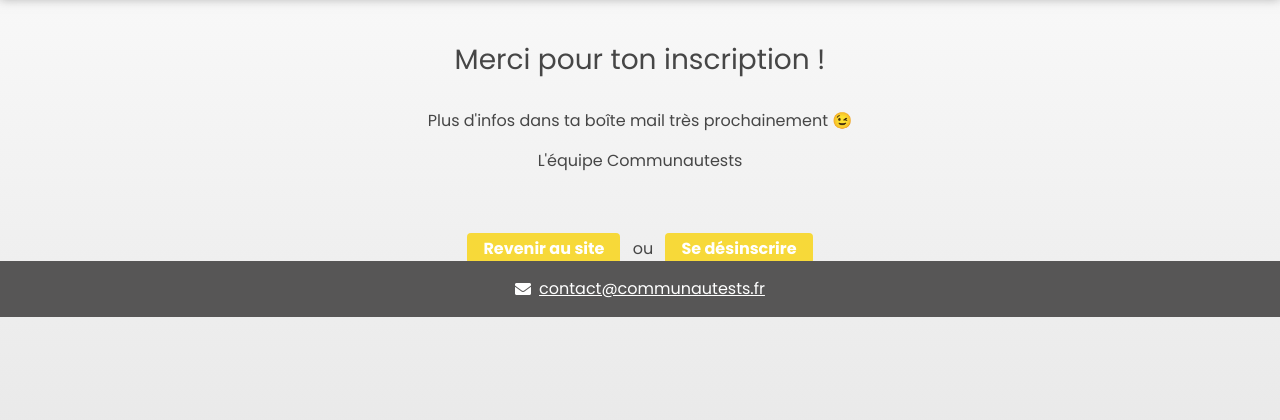
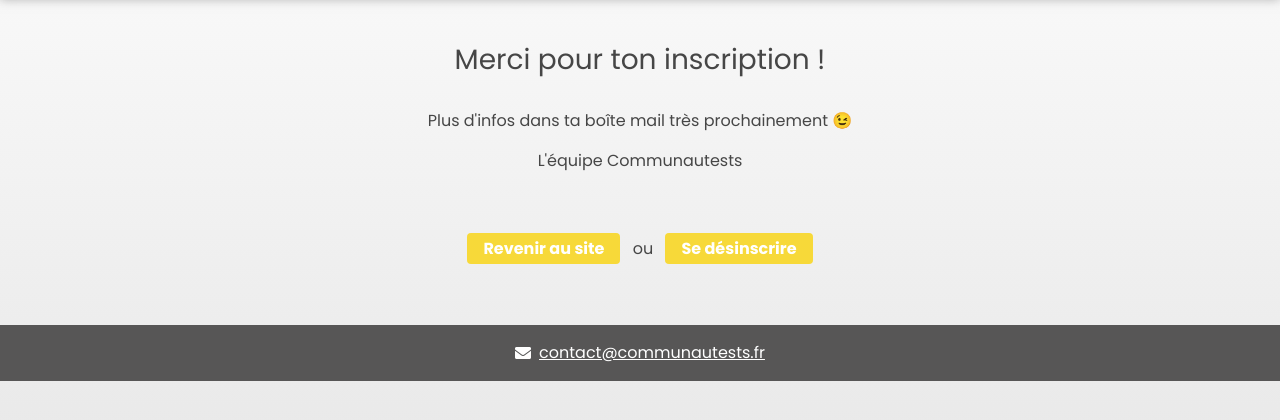
Before and after one commit to benj-p/prelaunch, a PHP site: page /merci.html in a window 1280 px wide. Shown: the part 363-783 px from the top of the page. Run offline with PHP 8.4, Linux system fonts and the light colour scheme.

Commit message:
Margin bottom to thanks buttons

```diff
--- a/css/style.css
+++ b/css/style.css
@@ -78,6 +78,7 @@ h2 {
 
 .thanks-buttons {
   margin-top: 8vh;
+  margin-bottom: 8vh;
 }
 
 form {
```
